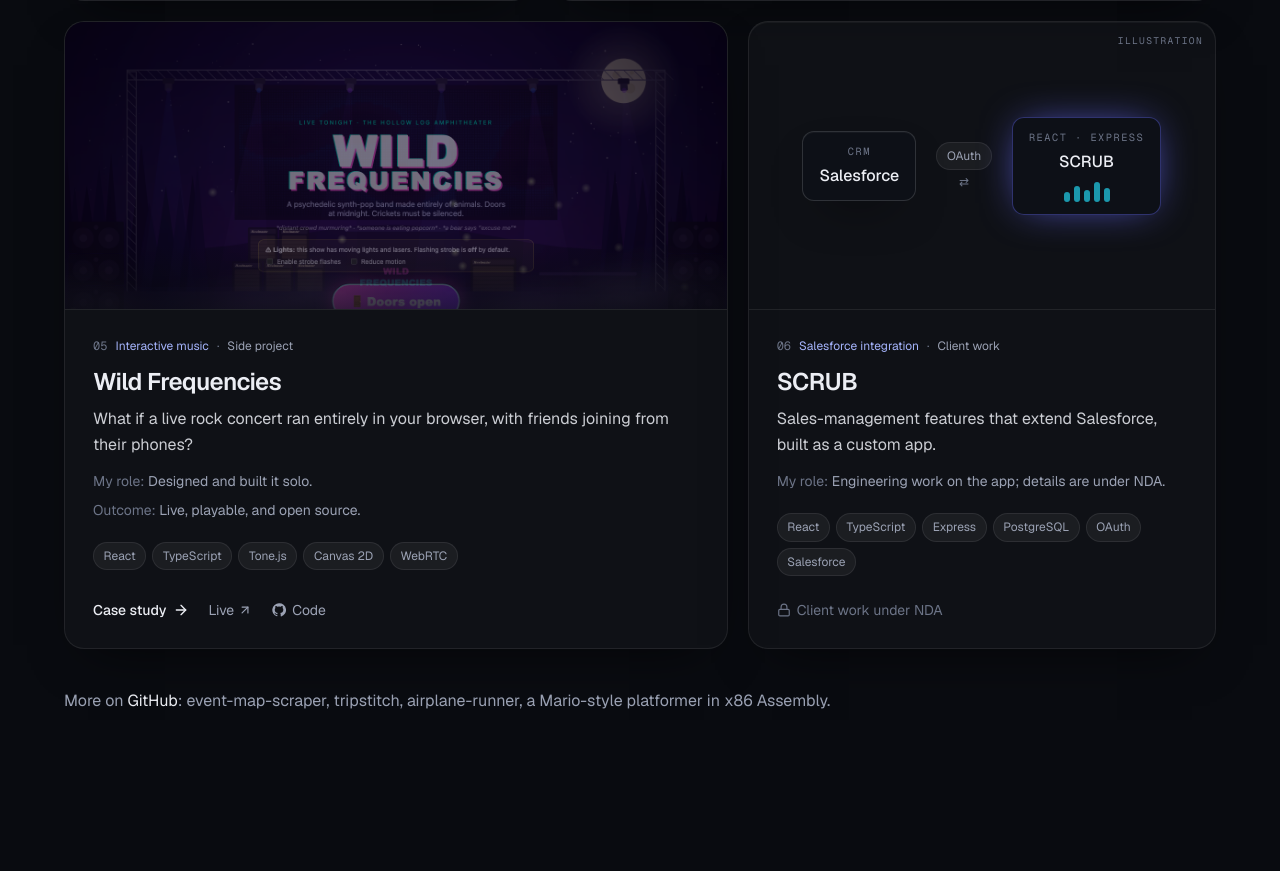
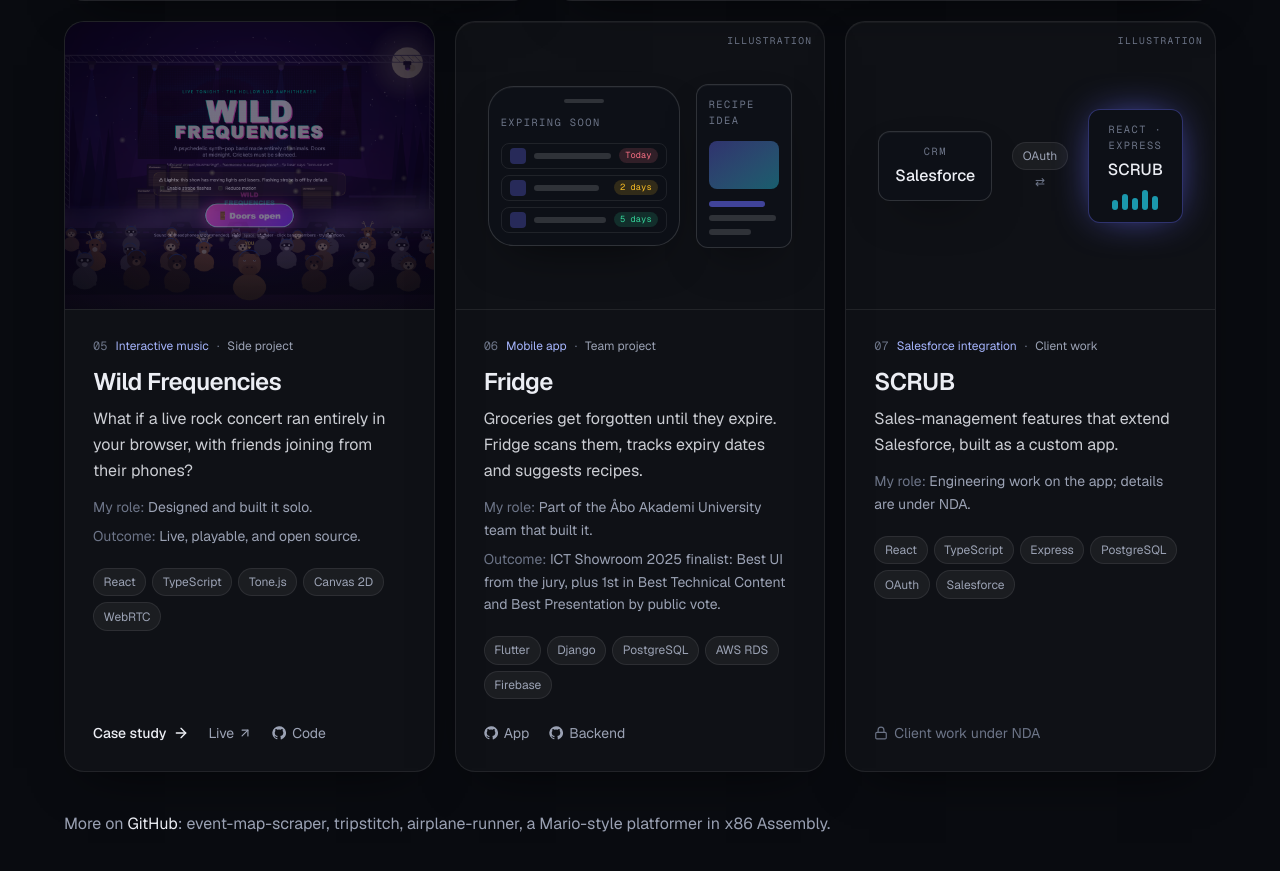
Before and after one commit to HaroonRiasat1/haroonriasat.com, a Next.js app: page / in a window 1280 px wide. Shown: the part 2680-3551 px from the top of the page. Built offline with nearby package versions, Linux system fonts and the light colour scheme; no server answers; a web font is replaced by a local one.

Commit message:
Add Fridge (ICT Showroom 2025) to selected work with app and backend repos

```diff
--- a/components/project-visuals.tsx
+++ b/components/project-visuals.tsx
@@ -98,4 +98,38 @@
   );
 }
 
-export const visuals = { transcript: TranscriptVisual, inspection: InspectionVisual, salesforce: SalesforceVisual };
+export function FridgeVisual() {
+  const items = [
+    { w: "58%", due: "Today", tone: "bg-gap/15 text-gap" },
+    { w: "44%", due: "2 days", tone: "bg-partial/15 text-partial" },
+    { w: "66%", due: "5 days", tone: "bg-strong/15 text-strong" },
+  ];
+  return (
+    <div className="flex size-full items-center justify-center gap-4 p-6 sm:p-8">
+      <div className="w-48 shrink-0 rounded-[1.6rem] border border-line-2 bg-bg-2 p-3 shadow-card">
+        <div className="mx-auto mb-3 h-1 w-10 rounded-full bg-line-2" />
+        <Label>Expiring soon</Label>
+        <div className="space-y-1.5">
+          {items.map((it) => (
+            <div key={it.due} className="flex items-center gap-2 rounded-lg border border-line px-2 py-1">
+              <span className="size-4 shrink-0 rounded bg-accent/30" />
+              <Skeleton w={it.w} />
+              <span className={`ml-auto whitespace-nowrap rounded-full px-1.5 py-px font-mono text-[0.55rem] ${it.tone}`}>{it.due}</span>
+            </div>
+          ))}
+        </div>
+      </div>
+      <div className="hidden w-36 rounded-xl border border-line-2 bg-bg-2 p-3 shadow-card sm:block">
+        <Label>Recipe idea</Label>
+        <div className="mb-3 h-12 rounded-lg bg-gradient-to-br from-accent/40 to-accent-2/40" />
+        <div className="space-y-2">
+          <Skeleton w="80%" accent />
+          <Skeleton w="95%" />
+          <Skeleton w="60%" />
+        </div>
+      </div>
+    </div>
+  );
+}
+
+export const visuals = { transcript: TranscriptVisual, inspection: InspectionVisual, salesforce: SalesforceVisual, fridge: FridgeVisual };
--- a/components/projects.tsx
+++ b/components/projects.tsx
@@ -11,8 +11,8 @@
 import { SectionHeading } from "./section-heading";
 
 // Asymmetric bento: wide and narrow cards alternate on large screens.
-const order = ["council-tap", "kinwell", "subqc-ai", "ai-resume-assistant", "wild-frequencies", "scrub"];
-const span = ["lg:col-span-7", "lg:col-span-5", "lg:col-span-5", "lg:col-span-7", "lg:col-span-7", "lg:col-span-5"];
+const order = ["council-tap", "kinwell", "subqc-ai", "ai-resume-assistant", "wild-frequencies", "fridge", "scrub"];
+const span = ["lg:col-span-7", "lg:col-span-5", "lg:col-span-5", "lg:col-span-7", "lg:col-span-4", "lg:col-span-4", "lg:col-span-4"];
 
 function Preview({ p }: { p: Project }) {
   if (p.image) {
@@ -96,6 +96,11 @@
               <GithubIcon className="size-3.5" /> Code
             </a>
           )}
+          {p.repos?.map((r) => (
+            <a key={r.href} href={r.href} className="inline-flex items-center gap-1.5 text-muted hover:text-fg">
+              <GithubIcon className="size-3.5" /> {r.label}
+            </a>
+          ))}
           {p.confidential && (
             <span className="inline-flex items-center gap-1.5 text-subtle">
               <Lock className="size-3.5" /> Client work under NDA
--- a/lib/content.ts
+++ b/lib/content.ts
@@ -96,16 +96,18 @@
   slug: string;
   name: string;
   category: string;
-  kind: "Client work" | "Side project" | "Personal project";
+  kind: "Client work" | "Side project" | "Personal project" | "Team project";
   problem: string;
   role: string;
   tech: string[];
   outcome?: string;
   image?: string;
   imageAlt?: string;
-  visual?: "transcript" | "inspection" | "salesforce";
+  visual?: "transcript" | "inspection" | "salesforce" | "fridge";
   demo?: string;
   repo?: string;
+  // For projects with more than one repository (shown instead of repo).
+  repos?: { label: string; href: string }[];
   confidential?: boolean;
   caseStudy?: CaseStudy;
 }
@@ -297,6 +299,21 @@
       outcome: ["Live at wild-frequencies.vercel.app and open source on GitHub."],
     },
   },
+  {
+    slug: "fridge",
+    name: "Fridge",
+    category: "Mobile app",
+    kind: "Team project",
+    problem: "Groceries get forgotten until they expire. Fridge scans them, tracks expiry dates and suggests recipes.",
+    role: "Part of the Åbo Akademi University team that built it.",
+    tech: ["Flutter", "Django", "PostgreSQL", "AWS RDS", "Firebase"],
+    outcome: "ICT Showroom 2025 finalist: Best UI from the jury, plus 1st in Best Technical Content and Best Presentation by public vote.",
+    visual: "fridge",
+    repos: [
+      { label: "App", href: "https://github.com/HaroonRiasat1/fridge_flutter" },
+      { label: "Backend", href: "https://github.com/HaroonRiasat1/fridge_backend" },
+    ],
+  },
 ];
 
 export const moreOnGithub = ["event-map-scraper", "tripstitch", "airplane-runner", "a Mario-style platformer in x86 Assembly"];
```
